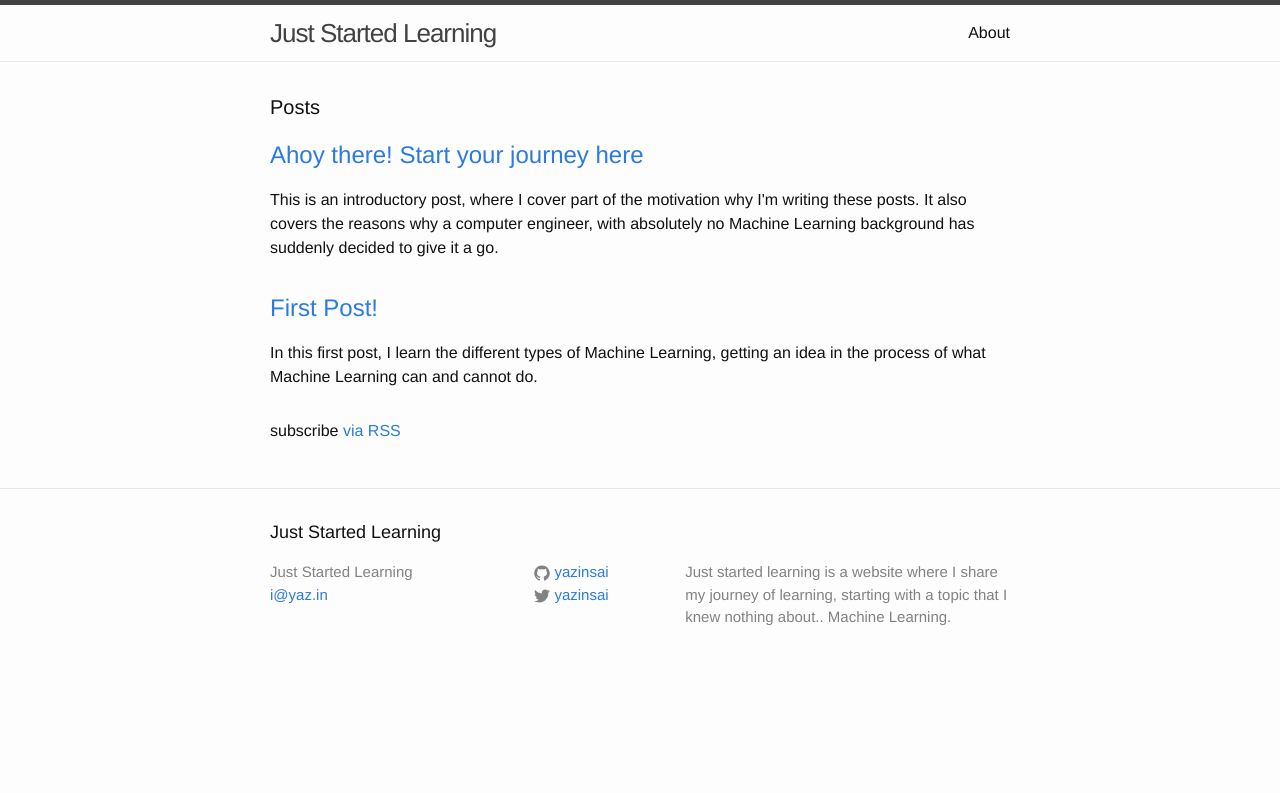
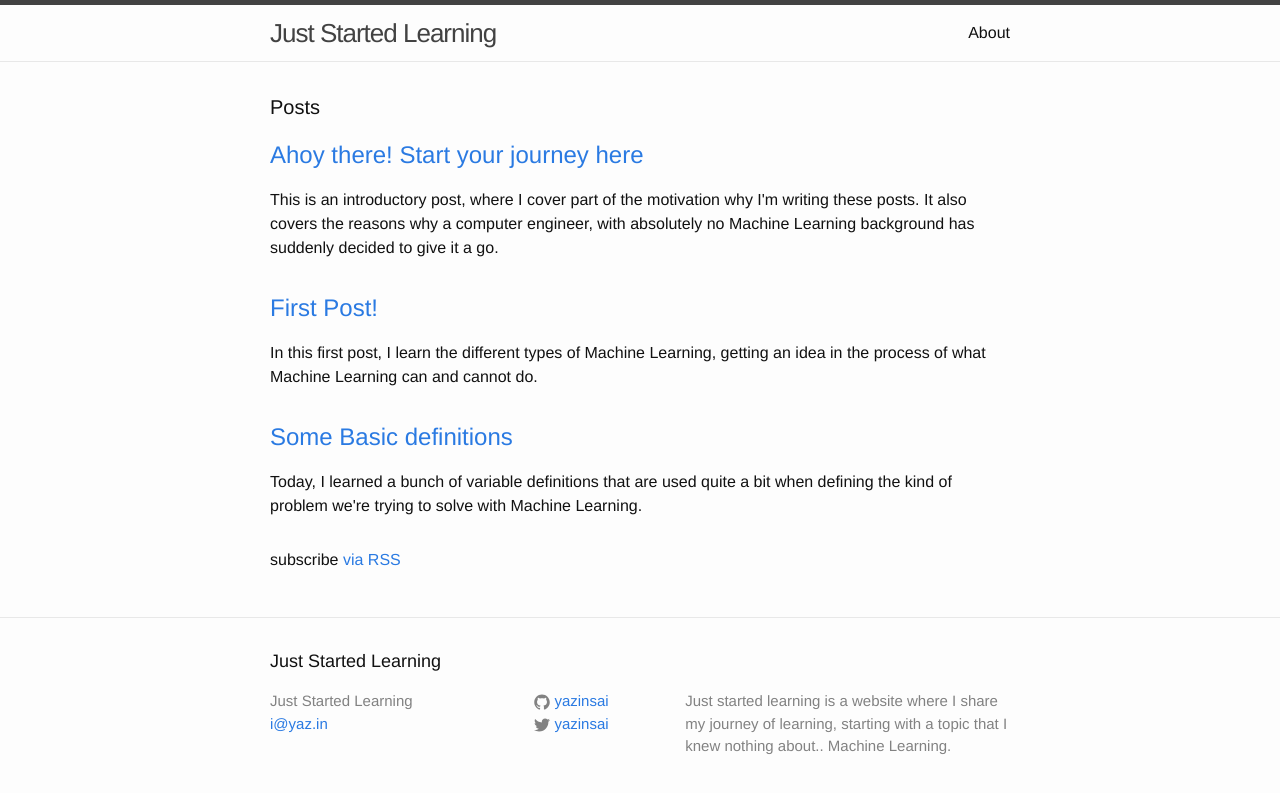
Before and after one commit to juststartedlearning/juststartedlearning.github.com, a Jekyll site: the page built from index.html, in a window 1280 px wide. Shown: the top 793 px of the page. Built offline with Jekyll 4.4.1, drawn with Linux system fonts in a browser that asks for light colours; Markdown is read by kramdown in place of the engine named in the settings.

Commit message:
Added new post

```diff
--- a/_config.yml
+++ b/_config.yml
@@ -17,4 +17,4 @@ twitter_username: yazinsai
 github_username:  yazinsai
 
 # Build settings
-markdown: redcarpet
+markdown: kramdown
--- /dev/null
+++ b/_posts/2015-12-22-some-basic-variables.md
@@ -0,0 +1,20 @@
+---
+layout: post
+title:  "Some Basic definitions"
+date:   2015-12-22 20:52:10 +0200
+categories: machine-learning
+excerpt: |
+  Today, I learned a bunch of variable definitions that are used quite a bit
+  when defining the kind of problem we're trying to solve with Machine Learning.
+---
+
+Here's what I learned today:
+
+- The goal of supervised Machine Learning is to try to make better guesses, given the output of many previous guesses.
+- How to translate problems from words to mathematics.
+
+---
+
+### Goal of supervised Machine Learning
+
+Apparently, the entire purpose of supervised Machine Learning is to try and predict an output given (one or more) inputs.
```
